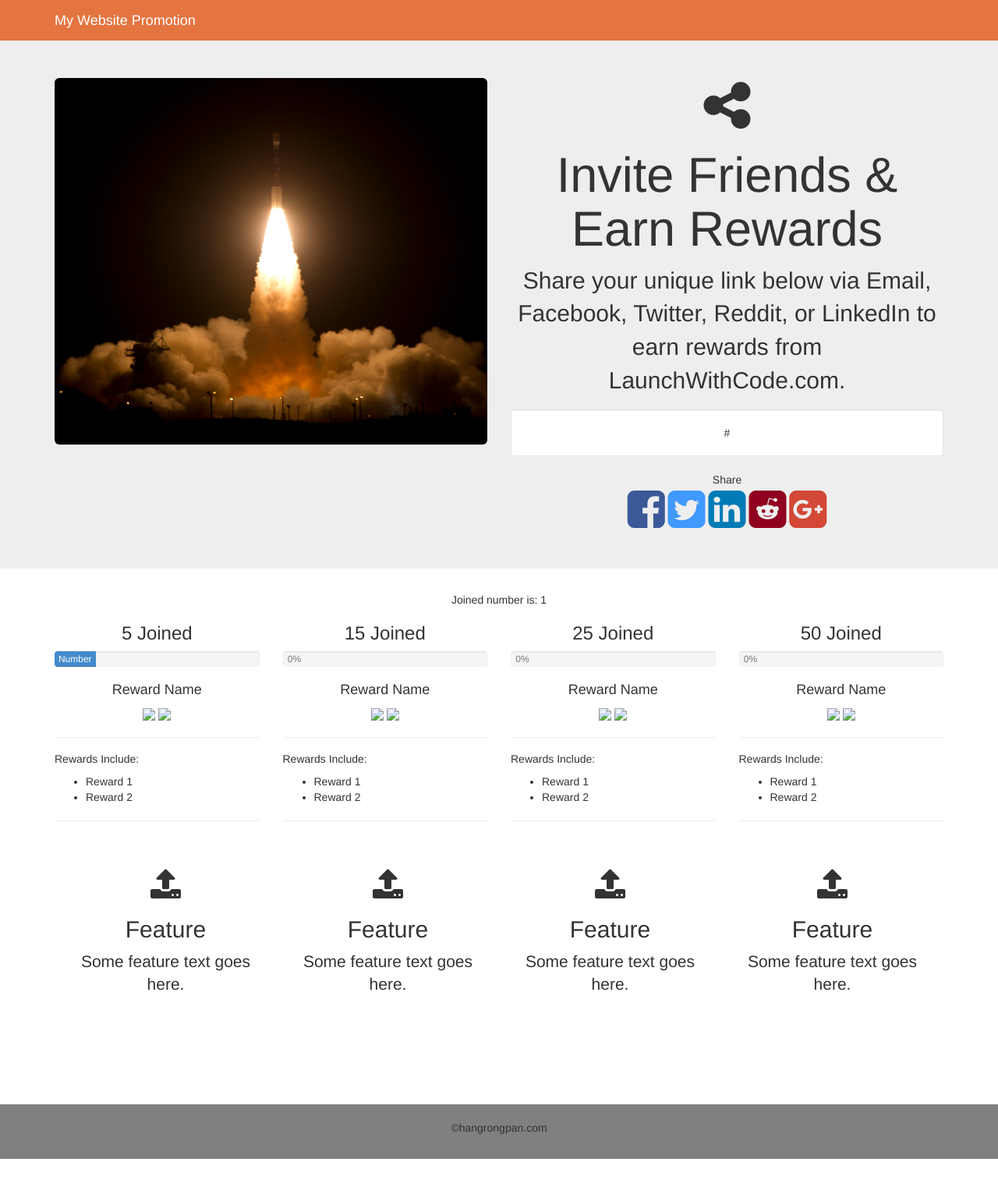
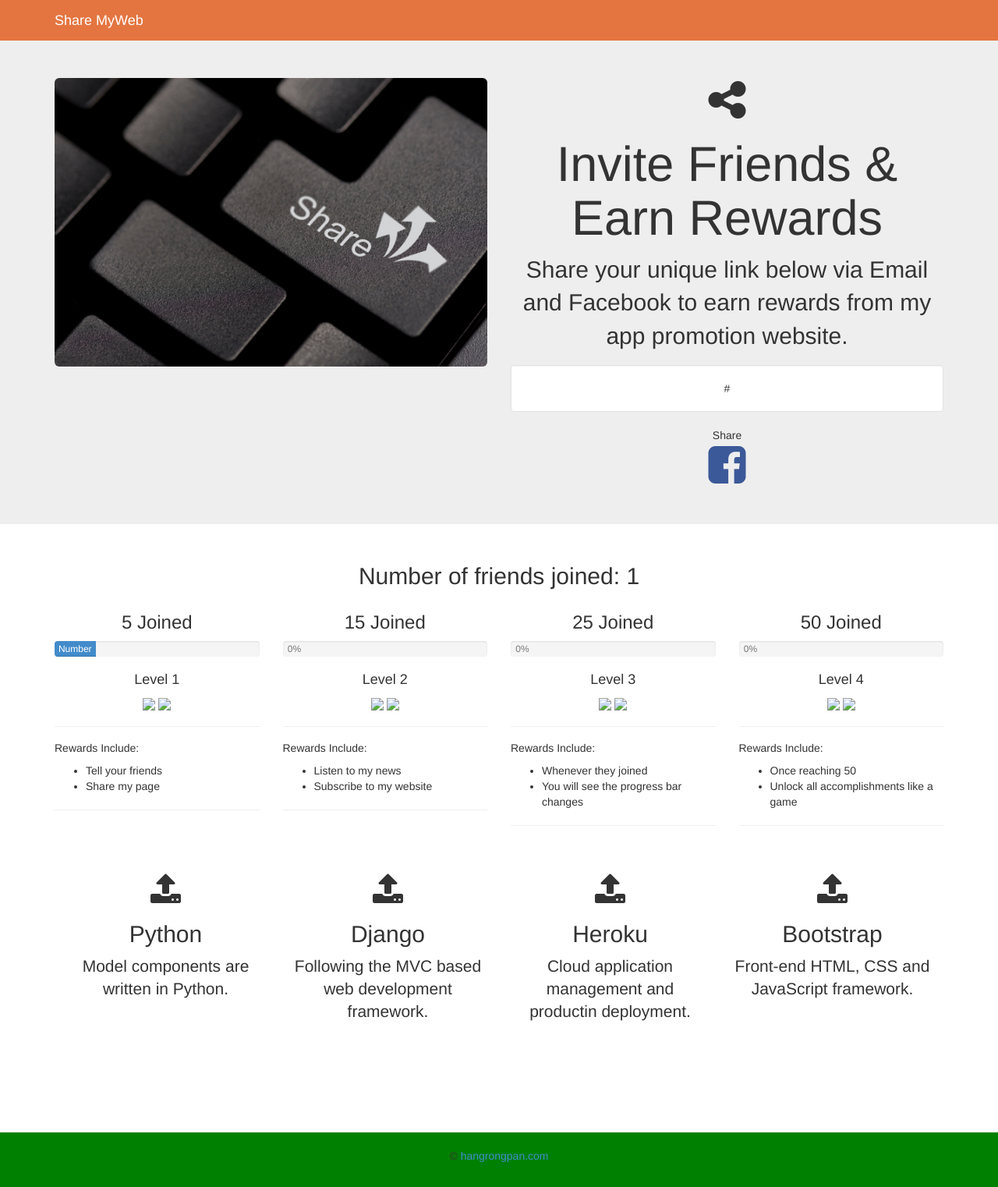
Before and after one commit to henypan/onlinepromotion, a Django app: template templates/share.html in a window 1280 px wide. Shown: the whole page at 78% size. Before the commit the page ends 1486 px from the top, so only its background shows below. Run offline with Django 3.2, Linux system fonts and the light colour scheme; the template is opened without the code that fills it: most values are stand-ins (such as "Sample title", 1, 10 or a date in 2020); some libraries are stand-ins or nearby versions.

Commit message:
Update template files and some static files

```diff
--- a/templates/base.html
+++ b/templates/base.html
@@ -10,7 +10,7 @@
     <meta name="author" content="">
     <link rel="icon" href="../../favicon.ico">
 
-    <title>My Website Promotion</title>
+    <title>MyWeb Promotion</title>
 
     <!-- Bootstrap core CSS
     <link href="http://getbootstrap.com/dist/css/bootstrap.min.css" rel="stylesheet">
@@ -25,9 +25,9 @@
     <link href="http://maxcdn.bootstrapcdn.com/font-awesome/4.1.0/css/font-awesome.min.css" rel="stylesheet" />
     <style>
     body {
-		padding-top: 0px;
-		padding-bottom: 0px;
-	}
+    padding-top: 0px;
+    padding-bottom: 0px;
+  }
   .navbar {
     margin-bottom: 0px !important;
     border-radius: 0px !important;
@@ -83,12 +83,14 @@
   <body>
 
 {% block content %}
+
 {% endblock %}
 
-    <div class="row" style="margin-top:80px;background-color:grey;">
+
+    <div class="row" style="margin-top:80px;background-color:green;">
     <div class="container" style='text-align:center; padding: 20px;'>
       <footer>
-        <p>&copy;hangrongpan.com</p>
+        <p>&copy; <a href="http://www.hangrongpan.com/#!projects/c24sk" target="_blank">hangrongpan.com</a></p>
       </footer>
     </div> <!-- /container -->
     </div>
--- a/templates/navbar.html
+++ b/templates/navbar.html
@@ -1,7 +1,7 @@
 <div class="navbar navbar-inverse" role="navigation">
     <div class="container">
       <div class="navbar-header">
-        <a class="navbar-brand">My Website Promotion</a>
+        <a class="navbar-brand">Share MyWeb</a>
       </div>
     </div>
 </div>
--- a/templates/share.html
+++ b/templates/share.html
@@ -86,32 +86,20 @@ if ($signUpCount == 0){
       <div class="container">
       <div class='row'>
         <div class='col-md-6 pull-right' style='text-align:center;'>
-        <i class="fa fa-share-alt fa-5x"></i>
+        <i class="fa fa-share-alt fa-4x"></i>
           <h1>Invite Friends &amp;<br/> Earn Rewards</h1>
-          <p>Share your unique link below via Email, Facebook, Twitter, Reddit, or LinkedIn to earn rewards from LaunchWithCode.com.</p>
+          <p>Share your unique link below via Email and Facebook to earn rewards from my app promotion website.</p>
           <div class='well' style='background-color:white;'>{{ ref_url }}</div>
           Share<br/>
 
           <a href="https://www.facebook.com/sharer/sharer.php?u={{ ref_url }}" target="_blank">
           <i class="fa fa-facebook-square fa-4x" style="color:#3b5998"></i>
           </a>
-
-          <a href="https://twitter.com/home?status=Hello%20this%20is%20a%20%23tag%20that%20I%20want%20to%20share%20at%20some%20point.%20Tweet%20%40justinmitchel.%20{{ ref_url }}" target="_blank">
-
-           <i class="fa fa-twitter-square fa-4x" style="color:#4099FF"></i>
-		</a>
-			<a href="https://www.linkedin.com/shareArticle?mini=true&url={{ ref_url}}&title=Hello%20this%20this%20is%20a%20title.&summary=Hello%20this%20this%20is%20a%20title.&source={{ ref_url }}" target="_blank">
-            <i class="fa fa-linkedin-square fa-4x" style="color:#007bb6"></i>
-            </a>
-            <a href="http://www.reddit.com/submit?url={{ ref_url }}&title=Hello%20this%20this%20is%20a%20title." target="_blank">
-             <i class="fa fa-reddit-square fa-4x" style="color:#900020"></i>
-             </a>
-             <a href='https://plus.google.com/share?url=http://codingforentrepreneurs.com' target="_blank">
-              <i class="fa fa-google-plus-square fa-4x" style="color:#D34836"></i>
-              </a>
         </div>
         <div class='col-md-6 pull-left'>
-          <img src="{% static 'img/launch.jpg' %}" class='img-responsive img-rounded' />
+		<a href="{{ ref_url }}" target="_blank">
+          <img src="{% static 'img/share.jpg' %}" class='img-responsive img-rounded' />
+        </a>
           </div>
           </div>
       </div>
@@ -119,8 +107,7 @@ if ($signUpCount == 0){
 
 
 <div class='container' style="text-align:center;">
-Joined number is: {{ count }}<br/>
-
+<h2> Number of friends joined: {{ count }}<br/> </h2>
 <div class="row">
 	<div class="col-sm-3">
 	<h3>5 Joined</h3>
@@ -129,15 +116,15 @@ Joined number is: {{ count }}<br/>
 			   0%
 			  </div>
 		</div>
-		<h4>Reward Name</h4>
+		<h4>Level 1</h4>
 		<img src="https://cfe-static.s3.amazonaws.com/static/img/ico/apple-touch-icon-72-precomposed.png" />
 		<img src="https://cfe-static.s3.amazonaws.com/static/img/ico/apple-touch-icon-72-precomposed.png" />
 		<hr/>
 		<span style='text-align:left !important;'>
 		<h5>Rewards Include:</h5>
 			<ul>
-				<li>Reward 1</li>
-				<li>Reward 2</li>
+				<li>Tell your friends</li>
+				<li>Share my page</li>
 			</ul>
 		</span>
 		<hr/>
@@ -149,15 +136,15 @@ Joined number is: {{ count }}<br/>
 			   0%
 			  </div>
 		</div>
-		<h4>Reward Name</h4>
+		<h4>Level 2</h4>
 		<img src="https://cfe-static.s3.amazonaws.com/static/img/ico/apple-touch-icon-72-precomposed.png" />
 		<img src="https://cfe-static.s3.amazonaws.com/static/img/ico/apple-touch-icon-72-precomposed.png" />
 		<hr/>
 		<span style='text-align:left !important;'>
 		<h5>Rewards Include:</h5>
 			<ul>
-				<li>Reward 1</li>
-				<li>Reward 2</li>
+				<li>Listen to my news</li>
+				<li>Subscribe to my website</li>
 			</ul>
 		</span>
 		<hr/>
@@ -169,15 +156,15 @@ Joined number is: {{ count }}<br/>
 			   0%
 			  </div>
 		</div>
-		<h4>Reward Name</h4>
+		<h4>Level 3</h4>
 		<img src="https://cfe-static.s3.amazonaws.com/static/img/ico/apple-touch-icon-72-precomposed.png" />
 		<img src="https://cfe-static.s3.amazonaws.com/static/img/ico/apple-touch-icon-72-precomposed.png" />
 		<hr/>
 		<span style='text-align:left !important;'>
 		<h5>Rewards Include:</h5>
 			<ul>
-				<li>Reward 1</li>
-				<li>Reward 2</li>
+				<li>Whenever they joined</li>
+				<li>You will see the progress bar changes</li>
 			</ul>
 		</span>
 		<hr/>
@@ -189,15 +176,15 @@ Joined number is: {{ count }}<br/>
 			  	0%
 			  </div>
 		</div>
-		<h4>Reward Name</h4>
+		<h4>Level 4</h4>
 		<img src="https://cfe-static.s3.amazonaws.com/static/img/ico/apple-touch-icon-72-precomposed.png" />
 		<img src="https://cfe-static.s3.amazonaws.com/static/img/ico/apple-touch-icon-72-precomposed.png" />
 		<hr/>
 		<span style='text-align:left !important;'>
 		<h5>Rewards Include:</h5>
 			<ul>
-				<li>Reward 1</li>
-				<li>Reward 2</li>
+				<li>Once reaching 50</li>
+				<li>Unlock all accomplishments like a game</li>
 			</ul>
 		</span>
 		<hr/>
@@ -206,34 +193,37 @@ Joined number is: {{ count }}<br/>
 </div>
 <div class='row featured-row'>
   <div class='col-sm-12'>
+
+
     <div class='col-sm-3'>
       <i class="fa fa-upload fa-3x"></i>
-      <h2>Feature</h2>
+      <h2>Python</h2>
       <p class='lead'>
-      Some feature text goes here.
+      Model components are written in Python.
       </p>
     </div>
     <div class='col-sm-3'>
       <i class="fa fa-upload fa-3x"></i>
-      <h2>Feature</h2>
+      <h2>Django</h2>
       <p class='lead'>
-      Some feature text goes here.
+      Following the MVC based web development framework.
       </p>
     </div>
      <div class='col-sm-3'>
       <i class="fa fa-upload fa-3x"></i>
-      <h2>Feature</h2>
+      <h2>Heroku</h2>
       <p class='lead'>
-      Some feature text goes here.
+      Cloud application management and productin deployment.
       </p>
     </div>
      <div class='col-sm-3'>
       <i class="fa fa-upload fa-3x"></i>
-      <h2>Feature</h2>
+      <h2>Bootstrap</h2>
       <p class='lead'>
-      Some feature text goes here.
+      Front-end HTML, CSS and JavaScript framework.
       </p>
     </div>
+
   </div>
 </div>
 
```
Also changed, not shown: templates/home.html (+24 -46 lines), static/static_dirs/img/greenland.jpg (added), static/static_dirs/img/iphone.png (deleted), static/static_dirs/img/launch.jpg (deleted), static/static_dirs/img/myweb.png (added), static/static_dirs/img/share.jpg (added), 5 other files.
